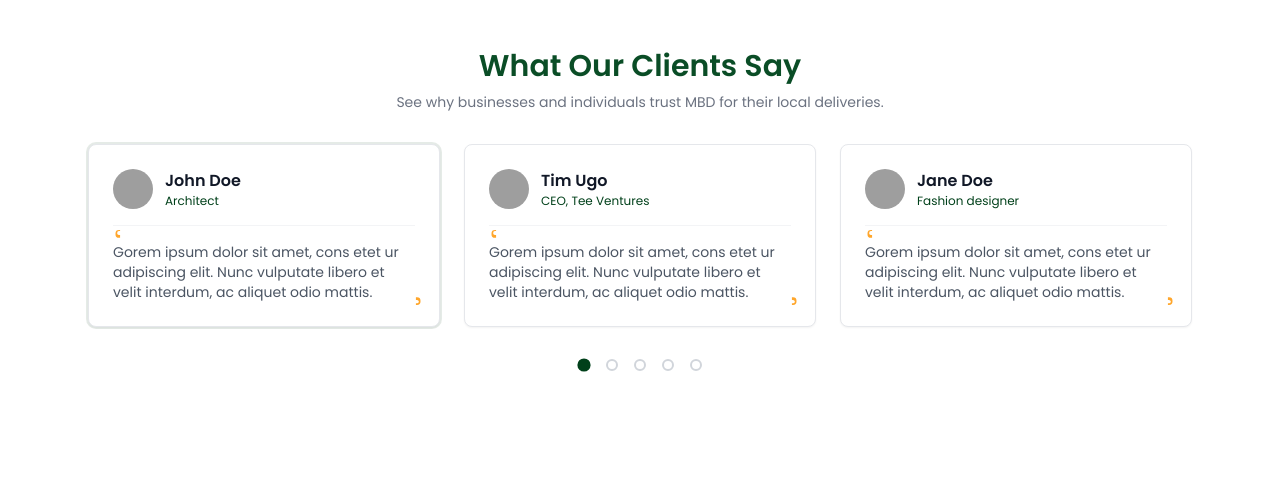
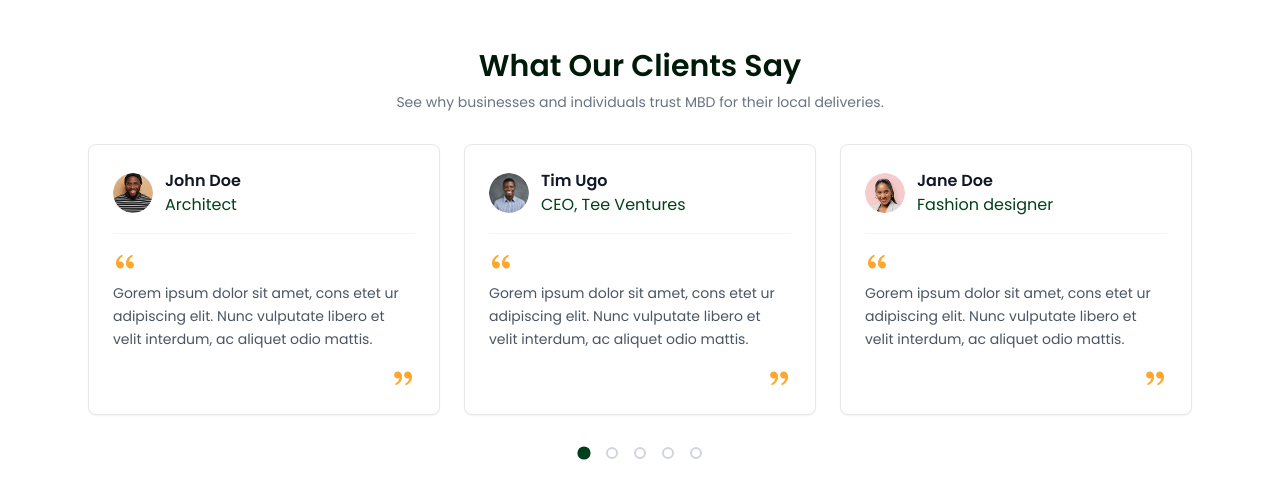
Before and after one commit to SmartApproaches/Multi-Bag-Deliveries, a React (Vite) app: page / in a window 1280 px wide. Shown: the top 498 px of the page. Built offline with nearby package versions, Linux system fonts and the light colour scheme; grey boxes are pictures that could not be loaded.

Commit message:
commit all

```diff
--- a/src/components/Testimonials.jsx
+++ b/src/components/Testimonials.jsx
@@ -1,27 +1,29 @@
-import React, { useState } from 'react';
-import avatar1 from '../../assets/images/avatar1.png';
-import avatar2 from '../../assets/images/avatar2.png';
-import avatar3 from '../../assets/images/avatar3.png';
+import React, { useState } from "react";
+import avatar1 from "../assets/images/avatar1.png";
+import avatar2 from "../assets/images/avatar2.png";
+import avatar3 from "../assets/images/avatar3.png";
+import Upqoute from "../assets/images/up_quote.png";
+import Downquote from "../assets/images/down_quote.png";
 
 const testimonials = [
   {
-    name: 'John Doe',
-    title: 'Architect',
+    name: "John Doe",
+    title: "Architect",
     avatar: avatar1,
-    text: 'Gorem ipsum dolor sit amet, cons etet ur adipiscing elit. Nunc vulputate libero et velit interdum, ac aliquet odio mattis.'
+    text: "Gorem ipsum dolor sit amet, cons etet ur adipiscing elit. Nunc vulputate libero et velit interdum, ac aliquet odio mattis.",
   },
   {
-    name: 'Tim Ugo',
-    title: 'CEO, Tee Ventures',
+    name: "Tim Ugo",
+    title: "CEO, Tee Ventures",
     avatar: avatar2,
-    text: 'Gorem ipsum dolor sit amet, cons etet ur adipiscing elit. Nunc vulputate libero et velit interdum, ac aliquet odio mattis.'
+    text: "Gorem ipsum dolor sit amet, cons etet ur adipiscing elit. Nunc vulputate libero et velit interdum, ac aliquet odio mattis.",
   },
   {
-    name: 'Jane Doe',
-    title: 'Fashion designer',
+    name: "Jane Doe",
+    title: "Fashion designer",
     avatar: avatar3,
-    text: 'Gorem ipsum dolor sit amet, cons etet ur adipiscing elit. Nunc vulputate libero et velit interdum, ac aliquet odio mattis.'
-  }
+    text: "Gorem ipsum dolor sit amet, cons etet ur adipiscing elit. Nunc vulputate libero et velit interdum, ac aliquet odio mattis.",
+  },
 ];
 
 export default function Testimonials() {
@@ -30,34 +32,63 @@ export default function Testimonials() {
   return (
     <section className="py-12">
       <div className="max-w-6xl mx-auto px-6 text-center">
-        <h2 className="text-2xl md:text-3xl font-semibold text-[#0a4d26]">What Our Clients Say</h2>
-        <p className="mt-2 text-sm text-gray-500">See why businesses and individuals trust MBD for their local deliveries.</p>
+        <h2 className="text-2xl md:text-3xl font-semibold text-[#001A0A]">
+          What Our Clients Say
+        </h2>
+        <p className="mt-2 text-sm text-gray-500">
+          See why businesses and individuals trust MBD for their local
+          deliveries.
+        </p>
 
         <div className="mt-8 grid grid-cols-1 md:grid-cols-3 gap-6">
           {testimonials.map((t, i) => (
-            <div key={i} className={`relative p-6 rounded-lg border bg-white text-left shadow-sm ${i === index ? 'ring-2 ring-[#00401A]/10' : ''}`}>
+            <div
+              key={i}
+              className="
+  p-6 rounded-lg border bg-white text-left shadow-sm
+  flex flex-col justify-between
+  md:min-h-[120px] lg:min-h-[30px]
+"
+            >
               {/* avatar + name */}
+              <div>
                 <div className="flex items-center gap-3">
-                <img src={t.avatar} alt={`${t.name} avatar`} className="w-10 h-10 rounded-full object-cover" />
+                  <img
+                    src={t.avatar}
+                    alt={`${t.name} avatar`}
+                    className="w-10 h-10 rounded-full object-cover"
+                  />
                   <div>
                     <div className="font-semibold text-gray-900">{t.name}</div>
-                  <div className="text-xs text-[#00401A]">{t.title}</div>
+                    <div className="font-poppins text-[#00401A]">{t.title}</div>
                   </div>
                 </div>
 
                 <hr className="my-4 border-t border-gray-100" />
 
-              {/* opening quote */}
-              <svg className="w-5 h-5 text-[#FFA62B] absolute top-20 left-6" viewBox="0 0 24 24" fill="none" xmlns="http://www.w3.org/2000/svg">
-                <path d="M7.17 6A4.17 4.17 0 0 0 3 10.17v1.08A4.17 4.17 0 0 0 7.17 15.42H8.5V12H7.17A2.17 2.17 0 0 1 5 9.83V9.5A2.17 2.17 0 0 1 7.17 7.33H8.5V6H7.17z" fill="#FFA62B" />
-              </svg>
+                {/* QUOTE + TEXT LAYOUT */}
 
-              <p className="text-sm text-gray-600 mt-2">{t.text}</p>
+                <div className="mt-2">
+                  {/* Opening quote on its own line */}
+                  <div className="w-8 mb-2">
+                    <img
+                      src={Upqoute}
+                      alt="Opening quote"
+                      className="w-6 h-6"
+                    />
+                  </div>
 
-              {/* closing quote */}
-              <svg className="w-5 h-5 text-[#FFA62B] absolute bottom-4 right-4" viewBox="0 0 24 24" fill="none" xmlns="http://www.w3.org/2000/svg">
-                <path d="M16.83 18A4.17 4.17 0 0 0 21 13.83v-1.08A4.17 4.17 0 0 0 16.83 8.58H15.5v3.42h1.33A2.17 2.17 0 0 1 19 13.83v.33A2.17 2.17 0 0 1 16.83 16H15.5V18h1.33z" fill="#FFA62B" />
-              </svg>
+                  {/* Text starts below */}
+                  <p className="text-sm text-gray-600 leading-relaxed">
+                    {t.text}
+                  </p>
+                </div>
+              </div>
+
+              {/* Bottom right quote image */}
+              <div className="flex justify-end mt-4">
+                <img src={Downquote} alt="quote" className="w-6 h-6" />
+              </div>
             </div>
           ))}
         </div>
@@ -69,7 +100,11 @@ export default function Testimonials() {
               key={i}
               onClick={() => setIndex(i % testimonials.length)}
               aria-label={`Go to testimonial ${i + 1}`}
-              className={`w-3 h-3 rounded-full transition-all ${i === (index % 5) ? 'bg-[#00401A] scale-110' : 'border-2 border-gray-300 bg-white'}`}
+              className={`w-3 h-3 rounded-full transition-all ${
+                i === index % 5
+                  ? "bg-[#00401A] scale-110"
+                  : "border-2 border-gray-300 bg-white"
+              }`}
             />
           ))}
         </div>
--- a/src/components/button/index.jsx
+++ /dev/null
@@ -1,3 +0,0 @@
-import Testimonials from "../../components/Testimonials";
-
-export default Testimonials;
--- a/src/pages/home/index.jsx
+++ /dev/null
@@ -1,33 +0,0 @@
-import React from "react";
-import Button from "../../components/button";
-import { IMAGES } from "../../constants";
-const Home = () => {
-  return (
-    <div className="w-full min-h-screen flex items-center bg-gray-900">
-      <img
-        src={IMAGES.logo}
-        alt="Logo"
-        className="absolute top-0 left-0 w-32 h-32"
-      />
-      <div className="max-w-6xl mx-auto px-6 py-20 text-white">
-        <h1 className="font-bold text-4xl md:text-5xl leading-tight max-w-3xl">
-          Your Delivery Partner for{" "}
-          <span className="text-[#FFA62B]">Fast and</span>{" "}
-          <span className="text-[#FFA62B]">Reliable</span> Service
-        </h1>
-
-        <p className="mt-6 text-gray-300 max-w-2xl text-lg">
-          From small packages to bulk deliveries, we handle your parcels with
-          care and ensure they reach their destination on time.
-        </p>
-
-        <div className="mt-8 flex flex-wrap gap-4">
-          <Button variant="primary">Book a Delivery</Button>
-          <Button variant="outline">Track My Parcel</Button>
-        </div>
-      </div>
-    </div>
-  );
-};
-
-export default Home;
```
Also changed, not shown: src/assets/images/down_quote.png (added), src/assets/images/up_quote.png (added). Lines whose indentation alone changed are shown as unchanged.
